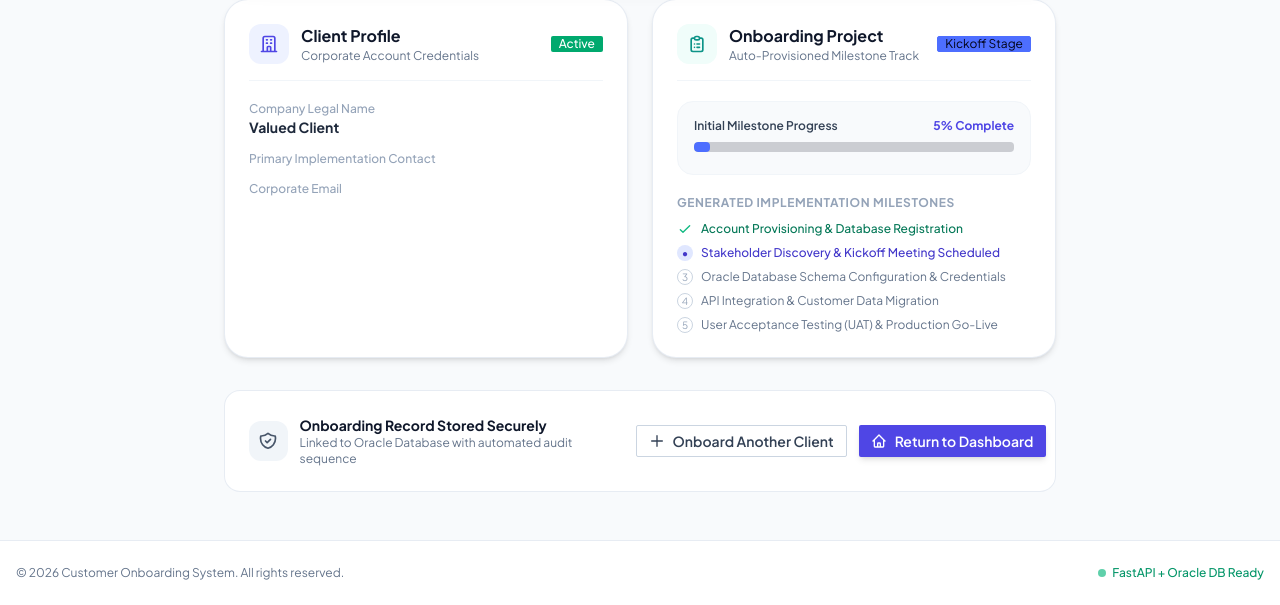
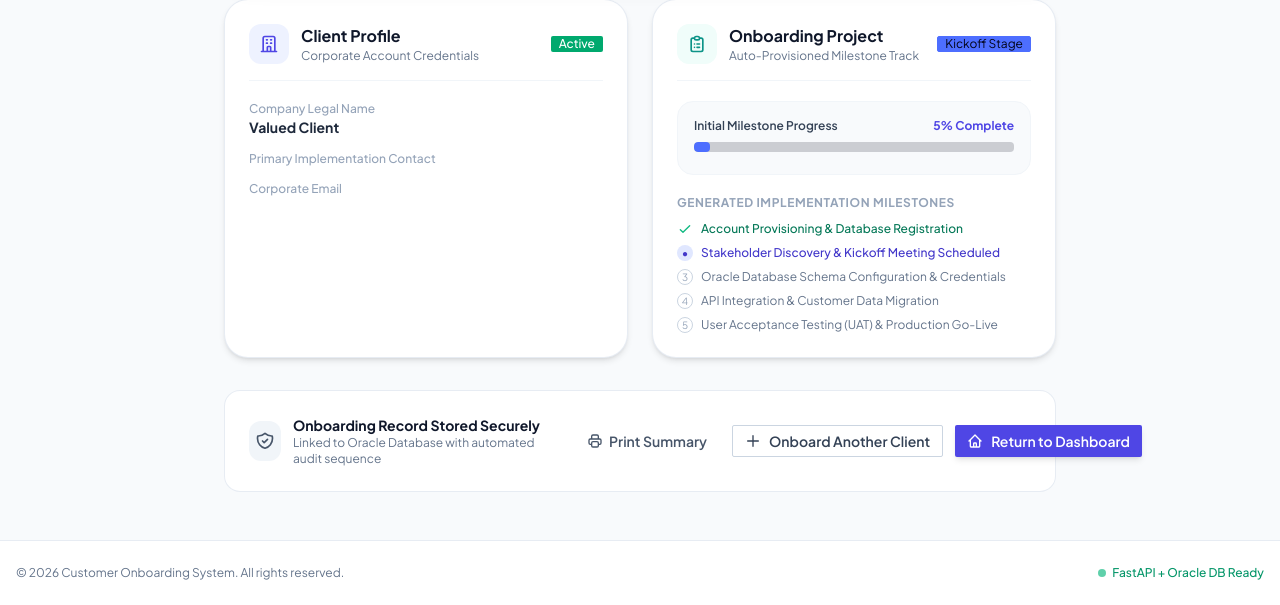
Before and after one commit to SasiniSiriwardhana/onboard-flow, a Flask app: page /onboarding/success in a window 1280 px wide. Shown: the part 443-1048 px from the top of the page. Run offline with Flask 3, Linux system fonts and the light colour scheme; some libraries are stand-ins or nearby versions.

Commit message:
feat(templates): enhance success.html with printable onboarding summary and PDF export trigger

```diff
--- a/frontend/templates/onboarding/success.html
+++ b/frontend/templates/onboarding/success.html
@@ -151,6 +151,10 @@
         </div>
 
         <div class="flex items-center gap-3 w-full sm:w-auto">
+            <button onclick="window.print()" class="btn btn-ghost btn-sm text-slate-600 gap-1.5 hidden sm:inline-flex">
+                <svg class="w-4 h-4" fill="none" stroke="currentColor" viewBox="0 0 24 24"><path stroke-linecap="round" stroke-linejoin="round" stroke-width="2" d="M17 17h2a2 2 0 002-2v-4a2 2 0 00-2-2H5a2 2 0 00-2 2v4a2 2 0 002 2h2m2 4h6a2 2 0 002-2v-4a2 2 0 00-2-2H9a2 2 0 00-2 2v4a2 2 0 002 2zm8-12V5a2 2 0 00-2-2H9a2 2 0 00-2 2v4h10z"/></svg>
+                Print Summary
+            </button>
             <a href="{{ url_for('onboarding_page') }}" class="btn btn-outline btn-sm border-slate-300 hover:border-slate-400 text-slate-700 flex-1 sm:flex-none">
                 <svg class="w-4 h-4" fill="none" stroke="currentColor" viewBox="0 0 24 24"><path stroke-linecap="round" stroke-linejoin="round" stroke-width="2" d="M12 4v16m8-8H4"/></svg>
                 Onboard Another Client
```
